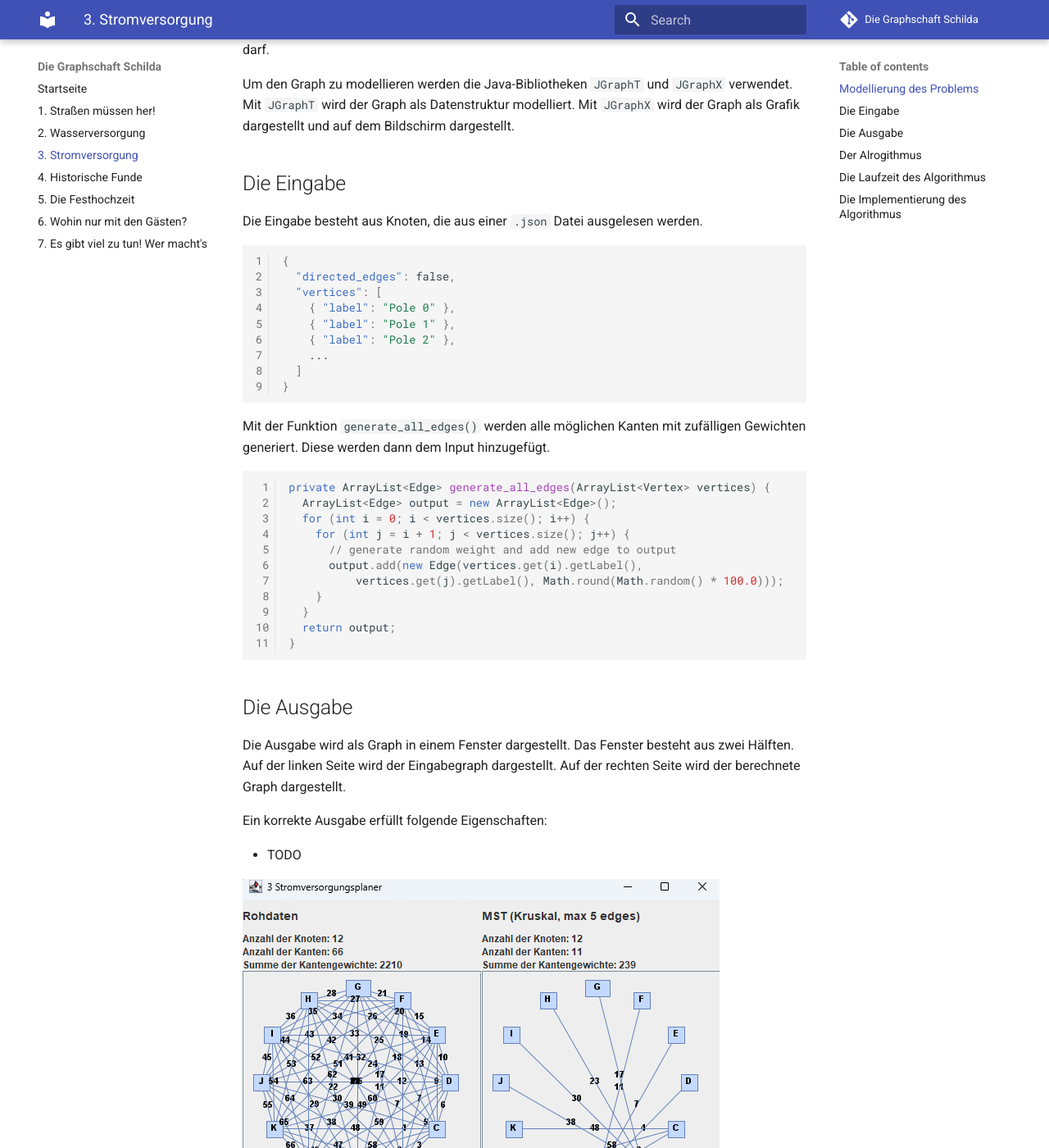
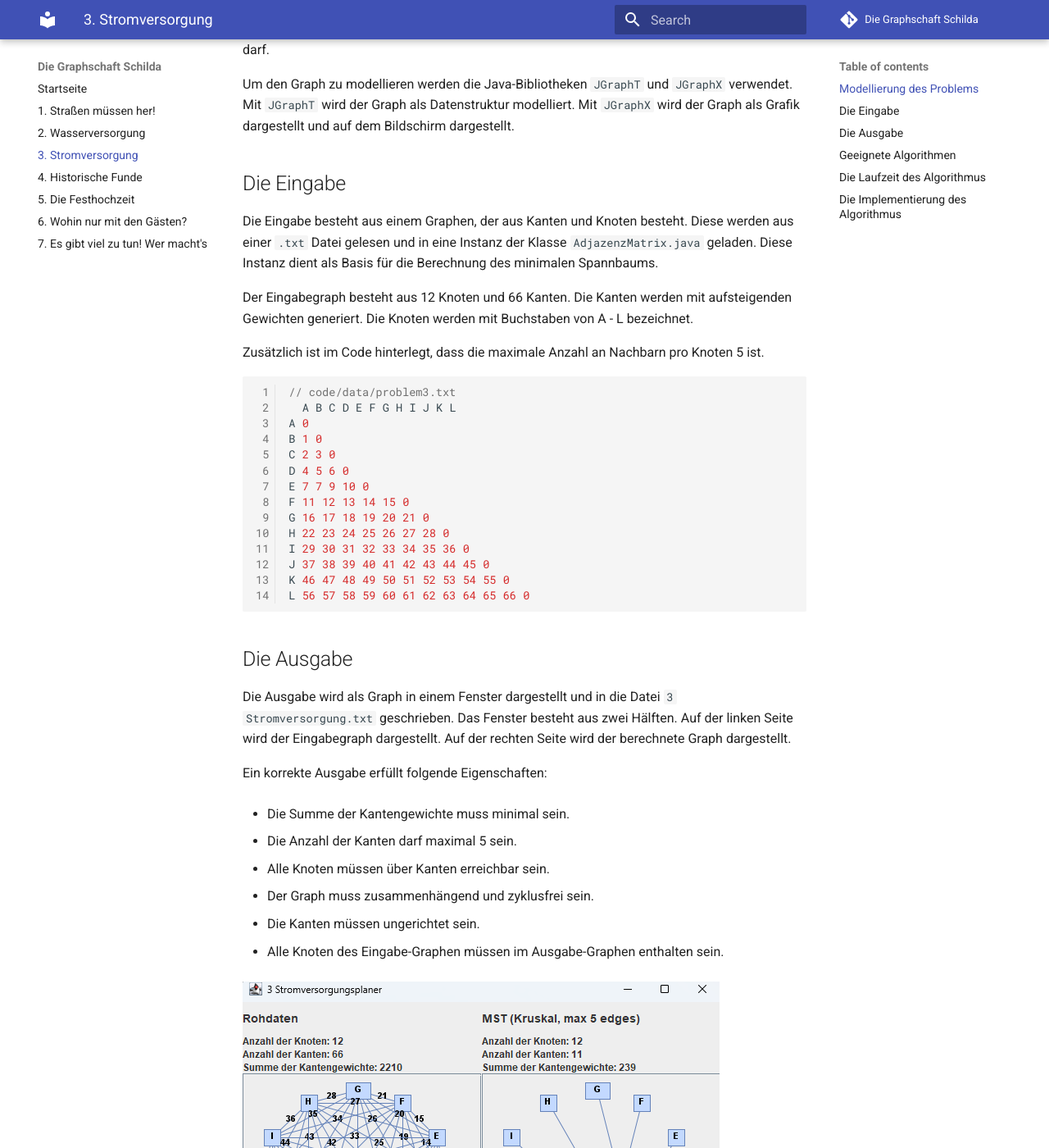
Before and after one commit to thieleju/GraphschaftSchilda, an MkDocs documentation site: the page built from documentation/docs/Problem3.md, in a window 1280 px wide and 1400 px high, scrolled down 613 px. Shown: the whole window at 82% size. Built offline with MkDocs 1.6.1 and Material for MkDocs 9.7.7, drawn with Linux system fonts in a browser that asks for light colours; comment, search, counter and statistics services are not loaded; some of the changed text lies outside the part shown.

Commit message:
Added problem 3 documentation

````diff
--- a/documentation/docs/Problem3.md
+++ b/documentation/docs/Problem3.md
@@ -14,57 +14,70 @@
 
 ## Die Eingabe
 
-Die Eingabe besteht aus Knoten, die aus einer `.json` Datei ausgelesen werden.
+Die Eingabe besteht aus einem Graphen, der aus Kanten und Knoten besteht. Diese werden aus einer `.txt` Datei gelesen und in eine Instanz der Klasse `AdjazenzMatrix.java` geladen. Diese Instanz dient als Basis für die Berechnung des minimalen Spannbaums.
 
-``` json
-{
-  "directed_edges": false,
-  "vertices": [
-    { "label": "Pole 0" },
-    { "label": "Pole 1" },
-    { "label": "Pole 2" },
-    ...
-  ]
-}
-```
+Der Eingabegraph besteht aus 12 Knoten und 66 Kanten. Die Kanten werden mit aufsteigenden Gewichten generiert. Die Knoten werden mit Buchstaben von A - L bezeichnet.
 
-Mit der Funktion `generate_all_edges()` werden alle möglichen Kanten mit zufälligen Gewichten generiert. Diese werden dann dem Input hinzugefügt.
+Zusätzlich ist im Code hinterlegt, dass die maximale Anzahl an Nachbarn pro Knoten 5 ist.
 
-``` java
-private ArrayList<Edge> generate_all_edges(ArrayList<Vertex> vertices) {
-  ArrayList<Edge> output = new ArrayList<Edge>();
-  for (int i = 0; i < vertices.size(); i++) {
-    for (int j = i + 1; j < vertices.size(); j++) {
-      // generate random weight and add new edge to output
-      output.add(new Edge(vertices.get(i).getLabel(),
-          vertices.get(j).getLabel(), Math.round(Math.random() * 100.0)));
-    }
-  }
-  return output;
-}
+```js
+// code/data/problem3.txt
+  A B C D E F G H I J K L
+A 0
+B 1 0
+C 2 3 0
+D 4 5 6 0
+E 7 7 9 10 0
+F 11 12 13 14 15 0
+G 16 17 18 19 20 21 0
+H 22 23 24 25 26 27 28 0
+I 29 30 31 32 33 34 35 36 0
+J 37 38 39 40 41 42 43 44 45 0
+K 46 47 48 49 50 51 52 53 54 55 0
+L 56 57 58 59 60 61 62 63 64 65 66 0
 ```
 
 ## Die Ausgabe
 
-Die Ausgabe wird als Graph in einem Fenster dargestellt. Das Fenster besteht aus zwei Hälften. Auf der linken Seite wird der Eingabegraph dargestellt. Auf der rechten Seite wird der berechnete Graph dargestellt.
+Die Ausgabe wird als Graph in einem Fenster dargestellt und in die Datei `3 Stromversorgung.txt` geschrieben. Das Fenster besteht aus zwei Hälften. Auf der linken Seite wird der Eingabegraph dargestellt. Auf der rechten Seite wird der berechnete Graph dargestellt.
 
 Ein korrekte Ausgabe erfüllt folgende Eigenschaften:
 
-- TODO
+- Die Summe der Kantengewichte muss minimal sein.
+
+- Die Anzahl der Kanten darf maximal 5 sein.
+
+- Alle Knoten müssen über Kanten erreichbar sein.
+
+- Der Graph muss zusammenhängend und zyklusfrei sein.
+
+- Die Kanten müssen ungerichtet sein.
+
+- Alle Knoten des Eingabe-Graphen müssen im Ausgabe-Graphen enthalten sein.
 
 ![Problem3](images/problem3.png)
 
-## Der Alrogithmus
 
-TODO
-``` java
-// Überspringe die Kante e, wenn sie von einem Knoten ausgeht, der bereits mehr als 5 Kanten hat
-ArrayList<Edge> source_edges = Graph.getAdjacentEdges(e.getSource(), output_edges);
-ArrayList<Edge> target_edges = Graph.getAdjacentEdges(e.getTarget(), output_edges);
+```js
+// code/output/3 Stromversorgungsplaner.txt
+  A B C D E F G H I J K L
+A 0
+B 1 0
+C 2 0 0
+D 4 0 0 0
+E 7 0 0 0 0
+F 11 0 0 0 0 0
+G 0 17 0 0 0 0 0
+H 0 23 0 0 0 0 0 0
+I 0 30 0 0 0 0 0 0 0
+J 0 38 0 0 0 0 0 0 0 0
+K 0 0 48 0 0 0 0 0 0 0 0
+L 0 0 58 0 0 0 0 0 0 0 0 0
+```
 
-if (source_edges.size() >= max_edges || target_edges.size() >= max_edges)
-    continue;
-```
+## Geeignete Algorithmen
+
+Für dieses Problem eigenen sich die Algorithmen von Prim und Kruskal. Beide Algorithmen berechnen den minimalen Spannbaum eines Graphen.
 
 ## Die Laufzeit des Algorithmus
 
@@ -72,31 +85,49 @@
 
 ## Die Implementierung des Algorithmus
 
-``` java
-// Lese die Knoten und Kanten aus den Rohdaten
-ArrayList<Vertex> vertices = input.getVertices();
-ArrayList<Edge> edges = input.getEdges();
+Zur Lösung dieses Problems wurde der Algorithmus von Kruskal verwendet. Der Algorithmus ist ein Greedy-Algorithmus. Er berechnet den minimalen Spannbaum eines Graphen.
 
-// Sortiere die Kanten nach Gewicht
-edges.sort(Comparator.comparingDouble(Edge::getWeight));
+Zuerst wird eine Liste aller Kanten des Graphen erstellt. Diese Liste wird nach Gewicht sortiert. Dann wird ein Wald aus Bäumen erstellt, wobei jeder Knoten ein eigener Baum ist. Dann wird die Liste der Kanten durchlaufen.
 
-// erstelle einen wald 'forest' (eine menge von bäumen), wo jeder knoten ein
-// eigener baum ist
-ArrayList<ArrayList<Vertex>> forest = new ArrayList<ArrayList<Vertex>>();
-for (Vertex v : vertices) {
+Wenn die Kanten zwei Knoten aus verschiedenen Bäumen verbindet, wird die Kante dem minimalen Spannbaum hinzugefügt. Die Bäume werden dann zusammengeführt.
+
+Die Funktion gibt eine Adjazenmatrix zurück, die aus der Liste der Ausgabe-Kanten erstellt wird.
+
+
+```java
+private int[][] kruskal(AdjazenzMatrix input, int max_edges) {
+
+  int[][] matrix = input.getMatrixCopy();
+  char[] vertexLetters = input.getVertexLetters();
+
+  ArrayList<Vertex> vertices = new ArrayList<>();
+
+  // Generiere eine Liste aller Knoten
+  for (int i = 0; i < matrix.length; i++)
+    vertices.add(new Vertex(vertexLetters[i], 0));
+
+  ArrayList<Edge> edges = getEdges(matrix, vertexLetters);
+
+  // Sortiere die Kanten nach Gewicht
+  edges.sort(Comparator.comparingInt(Edge::getWeight));
+
+  // erstelle einen wald 'forest' (eine menge von bäumen), wo jeder knoten ein
+  // eigener baum ist
+  ArrayList<ArrayList<Vertex>> forest = new ArrayList<ArrayList<Vertex>>();
+  for (Vertex v : vertices) {
     ArrayList<Vertex> tree = new ArrayList<Vertex>();
     tree.add(v);
     forest.add(tree);
-}
+  }
 
-// erstelle eine liste mit den kanten des minimum spanning trees
-ArrayList<Edge> forest_edges = new ArrayList<Edge>(edges);
+  // erstelle eine liste mit den kanten des minimum spanning trees
+  ArrayList<Edge> forest_edges = new ArrayList<Edge>(edges);
 
-// erstelle eine liste für die Ausgabe
-ArrayList<Edge> output_edges = new ArrayList<Edge>();
+  // erstelle eine liste für die Ausgabe
+  ArrayList<Edge> output_edges = new ArrayList<Edge>();
 
-// solange der wald nicht leer ist und der baum noch nicht alle knoten enthält
-while (forest_edges.size() > 0) {
+  // solange der wald nicht leer ist und der baum noch nicht alle knoten enthält
+  while (forest_edges.size() > 0) {
     // entferne eine kante (u, v) aus forest
     Edge e = forest_edges.remove(0);
 
@@ -104,31 +135,42 @@
     ArrayList<Vertex> tree_u = null;
     ArrayList<Vertex> tree_v = null;
     for (ArrayList<Vertex> t : forest) {
-      if (t.contains(Graph.getSourceVertexFromEdge(e, vertices)))
-          tree_u = t;
-      if (t.contains(Graph.getTargetVertexFromEdge(e, vertices)))
-          tree_v = t;
+      if (t.contains(getSourceVertexFromEdge(e, vertices)))
+        tree_u = t;
+      if (t.contains(getTargetVertexFromEdge(e, vertices)))
+        tree_v = t;
     }
 
     // Prüfe ob die kante e von einem vertex ausgeht, der bereits mehr als 5 kanten
     // hat
-    ArrayList<Edge> source_edges = Graph.getAdjacentEdges(e.getSource(), output_edges);
-    ArrayList<Edge> target_edges = Graph.getAdjacentEdges(e.getTarget(), output_edges);
+    ArrayList<Edge> source_edges = getAdjacentEdges(e.getSource(), output_edges);
+    ArrayList<Edge> target_edges = getAdjacentEdges(e.getTarget(), output_edges);
 
     if (source_edges.size() >= max_edges || target_edges.size() >= max_edges)
-        continue;
+      continue;
 
     // wenn u und v in gleichen Bäumen sind -> skip
     if (tree_u == tree_v)
-        continue;
+      continue;
 
     // füge kante von u und v zur Ausgabe hinzu
     output_edges.add(e);
 
     // füge baum von v zu baum von u hinzu (merge)
     for (Vertex v : tree_v)
-        tree_u.add(v);
+      tree_u.add(v);
 
     forest.remove(tree_v);
+  }
+
+  // erstelle die Ausgabe-Adjazenzmatrix
+  int[][] output_matrix = new int[matrix.length][matrix.length];
+  for (Edge e : output_edges) {
+    int source = e.getSource() - 'A';
+    int target = e.getTarget() - 'A';
+    output_matrix[source][target] = matrix[source][target];
+    output_matrix[target][source] = matrix[target][source];
+  }
+  return output_matrix;
 }
 ```
````
Also changed, not shown: documentation/docs/Problem1.md (+2 -2 lines), 1 other file.
